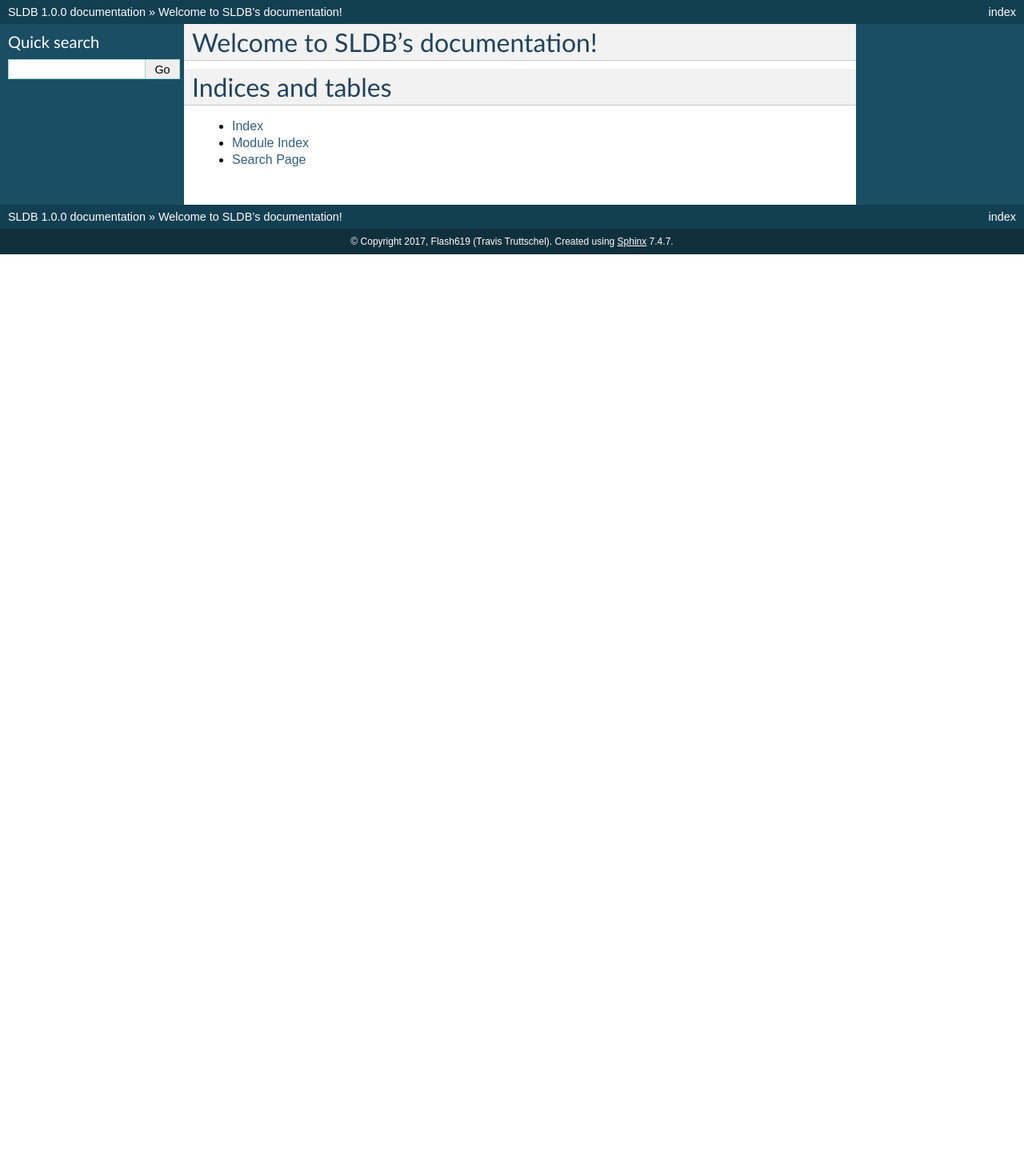
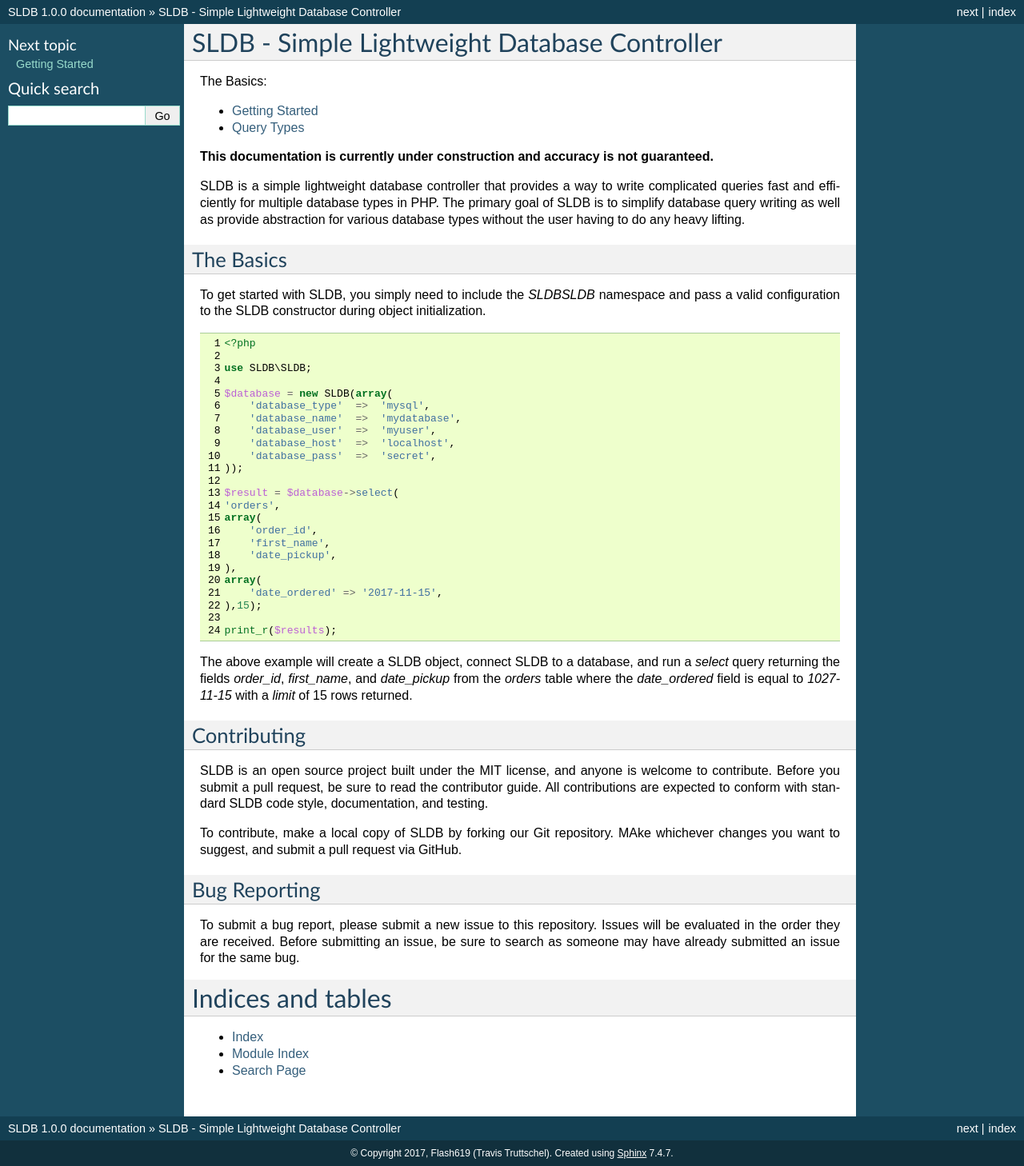
Before and after one commit to Flash619/SLDB, a Sphinx documentation site: the page built from docs/index.rst, in a window 1280 px wide. Shown: the whole page at 80% size. Built offline with Sphinx 7.4.7, drawn with Linux system fonts in a browser that asks for light colours; before the commit the page ends 900 px from its top, so only the background shows below that.

Commit message:
Added aditional documentation

```diff
--- /dev/null
+++ b/docs/basics/getting-started.rst
@@ -0,0 +1,2 @@
+Getting Started
+===============
--- /dev/null
+++ b/docs/basics/query-types.rst
@@ -0,0 +1,2 @@
+Query Types
+===========
--- a/docs/index.rst
+++ b/docs/index.rst
@@ -1,15 +1,61 @@
-.. SLDB documentation master file, created by
-   sphinx-quickstart on Sat Dec  9 16:13:35 2017.
-   You can adapt this file completely to your liking, but it should at least
-   contain the root `toctree` directive.
-
-Welcome to SLDB's documentation!
-================================
+SLDB - Simple Lightweight Database Controller
+=============================================
 
 .. toctree::
    :maxdepth: 2
-   :caption: Contents:
+   :caption: The Basics:
 
+   ./basics/getting-started
+   ./basics/query-types
+
+**This documentation is currently under construction and accuracy is not guaranteed.**
+
+SLDB is a simple lightweight database controller that provides a way to write complicated queries fast and efficiently for multiple database types in PHP. The primary goal of SLDB is to simplify database query writing as well as provide abstraction for various database types without the user having to do any heavy lifting.
+
+The Basics
+----------
+
+To get started with SLDB, you simply need to include the *SLDB\SLDB* namespace and pass a valid configuration to the SLDB constructor during object initialization.
+
+.. code-block:: php
+    :linenos:
+
+    <?php
+
+    use SLDB\SLDB;
+
+    $database = new SLDB(array(
+    	'database_type'  =>  'mysql',
+    	'database_name'  =>  'mydatabase',
+    	'database_user'  =>  'myuser',
+    	'database_host'  =>  'localhost',
+    	'database_pass'  =>  'secret',
+    ));
+
+    $result = $database->select(
+    'orders',
+    array(
+    	'order_id',
+    	'first_name',
+    	'date_pickup',
+    ),
+    array(
+    	'date_ordered' => '2017-11-15',
+    ),15);
+
+    print_r($results);
+
+The above example will create a SLDB object, connect SLDB to a database, and run a *select* query returning the fields *order_id*, *first_name*, and *date_pickup* from the *orders* table where the *date_ordered* field is equal to *1027-11-15* with a *limit* of 15 rows returned.
+
+Contributing
+------------
+SLDB is an open source project built under the MIT license, and anyone is welcome to contribute. Before you submit a pull request, be sure to read the contributor guide. All contributions are expected to conform with standard SLDB code style, documentation, and testing.
+
+To contribute, make a local copy of SLDB by forking our Git repository. MAke whichever changes you want to suggest, and submit a pull request via GitHub.
+
+Bug Reporting
+-------------
+To submit a bug report, please submit a new issue to this repository. Issues will be evaluated in the order they are received. Before submitting an issue, be sure to search as someone may have already submitted an issue for the same bug.
 
 
 Indices and tables
```
Also changed, not shown: 1 other file.
